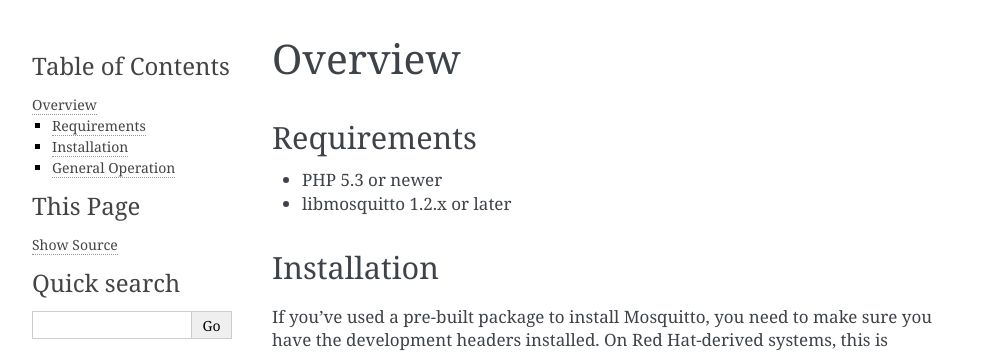
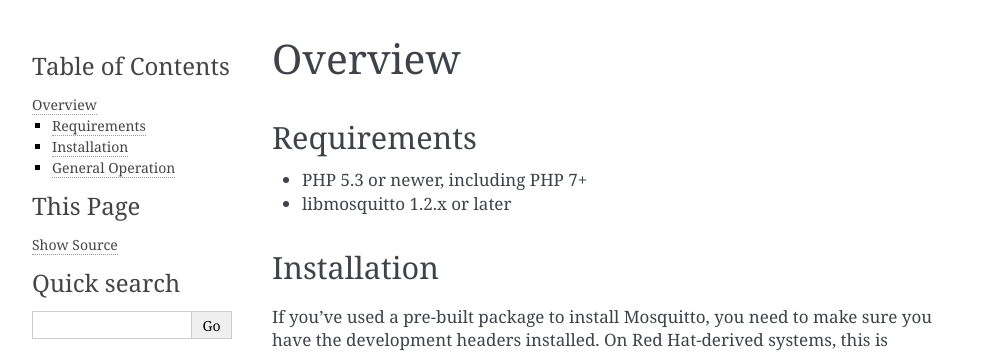
Before and after one commit to mgdm/Mosquitto-PHP, a Sphinx documentation site: the page built from docs/overview.rst, in a window 1280 px wide. Shown: the top 355 px of the page, without its empty margins (148-1140 px from the left). Built offline with Sphinx 7.4.7, drawn with Linux system fonts in a browser that asks for light colours.

Commit message:
We're on PHP 7

```diff
--- a/docs/overview.rst
+++ b/docs/overview.rst
@@ -5,7 +5,7 @@ Overview
 Requirements
 ============
 
-* PHP 5.3 or newer
+* PHP 5.3 or newer, including PHP 7+
 * libmosquitto 1.2.x or later
 
 Installation
```
